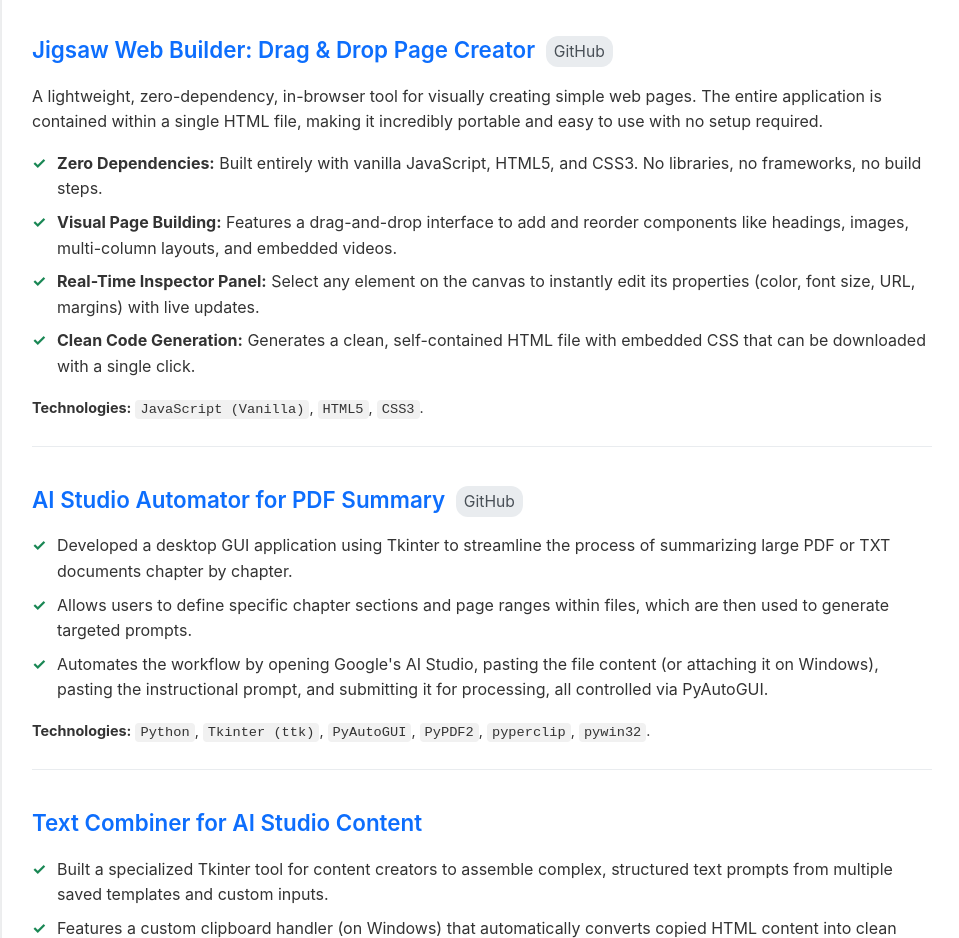
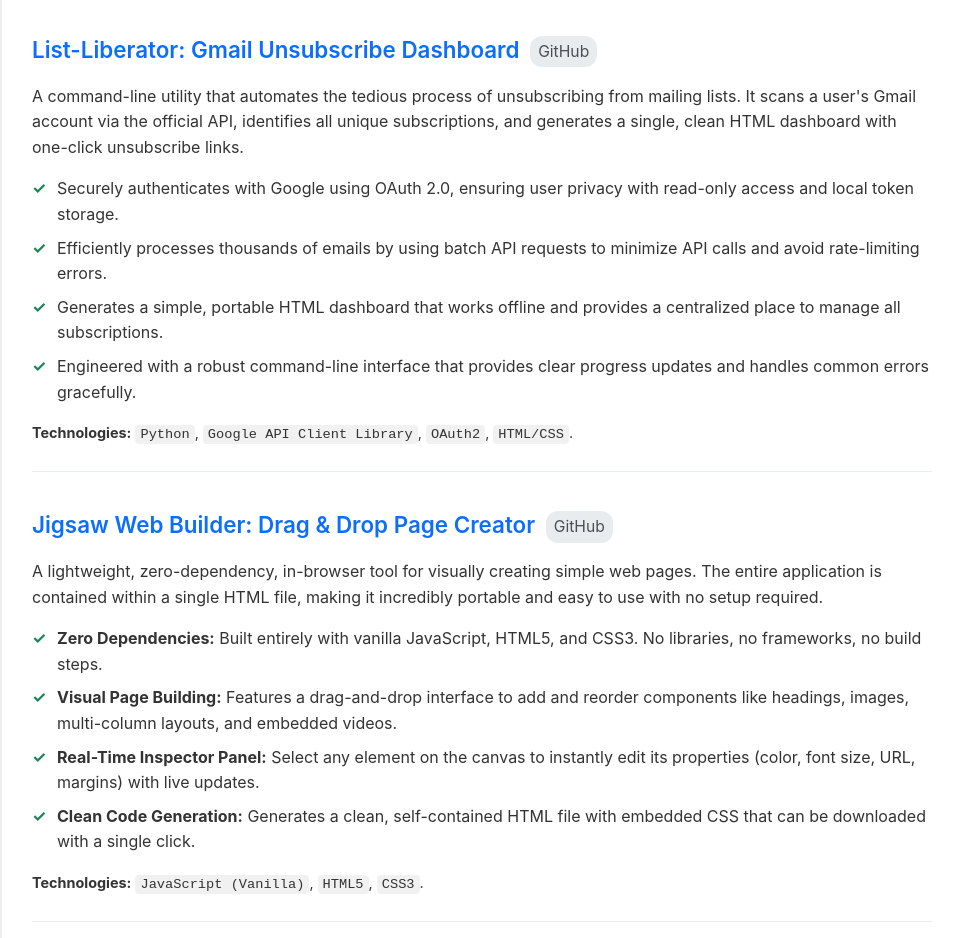
Before and after one commit to Unreliable-Support/oguzhanucar.github.io, a plain HTML site: page index.html in a window 1280 px wide. Shown: the part 2859-3797 px from the top of the page, without its empty margins (158-1117 px from the left). Drawn offline with Linux system fonts and the light colour scheme.

Commit message:
Update index.html
-List Liberator

```diff
--- a/index.html
+++ b/index.html
@@ -196,6 +196,18 @@
         </div>
 
         <div class="project">
+            <h3 class="project-title">List-Liberator: Gmail Unsubscribe Dashboard <a href="https://github.com/Unreliable-Support/List-Liberator.py" target="_blank" class="github-link">GitHub</a></h3>
+            <p>A command-line utility that automates the tedious process of unsubscribing from mailing lists. It scans a user's Gmail account via the official API, identifies all unique subscriptions, and generates a single, clean HTML dashboard with one-click unsubscribe links.</p>
+            <ul>
+                <li>Securely authenticates with Google using OAuth 2.0, ensuring user privacy with read-only access and local token storage.</li>
+                <li>Efficiently processes thousands of emails by using batch API requests to minimize API calls and avoid rate-limiting errors.</li>
+                <li>Generates a simple, portable HTML dashboard that works offline and provides a centralized place to manage all subscriptions.</li>
+                <li>Engineered with a robust command-line interface that provides clear progress updates and handles common errors gracefully.</li>
+            </ul>
+            <div class="tech-stack"><strong>Technologies:</strong> <code>Python</code>, <code>Google API Client Library</code>, <code>OAuth2</code>, <code>HTML/CSS</code>.</div>
+        </div>
+
+        <div class="project">
             <h3 class="project-title">Jigsaw Web Builder: Drag & Drop Page Creator <a href="https://github.com/Unreliable-Support/Jigsaw-Web-Builder" target="_blank" class="github-link">GitHub</a></h3>
             <p>A lightweight, zero-dependency, in-browser tool for visually creating simple web pages. The entire application is contained within a single HTML file, making it incredibly portable and easy to use with no setup required.</p>
             <ul>
```
